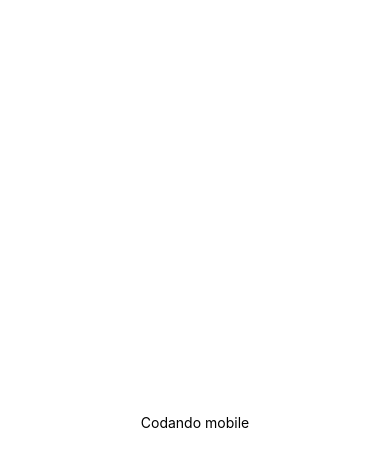
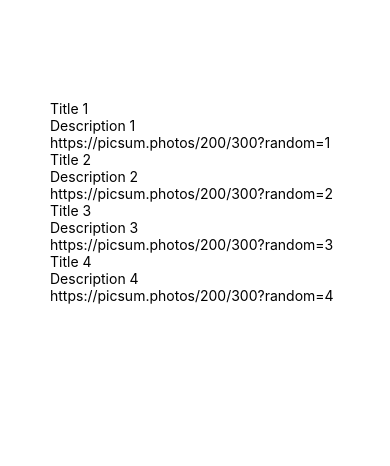
Before and after one commit to Thauan-th/react_native_project, a React Native app: screen / in a window 390 px wide. Shown: the top 466 px of the page. Built offline with nearby package versions, Linux system fonts and the light colour scheme.

Commit message:
exercicios com flatList

```diff
--- a/App.js
+++ /dev/null
@@ -1,21 +0,0 @@
-import { StatusBar } from 'expo-status-bar';
-import { StyleSheet, Text, View } from 'react-native';
-
-export default function App() {
-  return (
-    <View style={styles.container}>
-      <Text>Codando mobile
-      </Text>
-      <StatusBar style="auto" />
-    </View>
-  );
-}
-
-const styles = StyleSheet.create({
-  container: {
-    flex: 1,
-    backgroundColor: '#fff',
-    alignItems: 'center',
-    justifyContent: 'center',
-  },
-});
--- /dev/null
+++ b/src/App.js
@@ -0,0 +1,21 @@
+import React from 'react'
+import { StyleSheet, View, Text } from 'react-native';
+import FlatListComponente from './exercicesTemp/FlatListComponente'
+export default function App() {
+
+
+
+  return (
+    <View style={styles.container}>
+      <FlatListComponente />
+      {/* <Text>Open up App.js to start working on your app!</Text> */}
+    </View>
+  );
+}
+
+const styles = StyleSheet.create({
+  container: {
+    flex: 1,
+  }
+
+});
--- /dev/null
+++ b/src/exercicesTemp/FlatListComponente/index.js
@@ -0,0 +1,59 @@
+import React from "react";
+import { FlatList, Text, View, StyleSheet } from "react-native";
+
+export default function FlatListComponente() {
+    const feed = [
+        {
+            id: 1,
+            title: 'Title 1',
+            description: 'Description 1',
+            image: 'https://picsum.photos/200/300?random=1'
+        },
+        {
+            id: 2,
+            title: 'Title 2',
+            description: 'Description 2',
+            image: 'https://picsum.photos/200/300?random=2'
+        },
+        {
+            id: 3,
+            title: 'Title 3',
+            description: 'Description 3',
+            image: 'https://picsum.photos/200/300?random=3'
+        },
+        {
+            id: 4,
+            title: 'Title 4',
+            description: 'Description 4',
+            image: 'https://picsum.photos/200/300?random=4'
+        }
+    ]
+    const [data, setData] = React.useState(feed)
+
+    return (
+        <View style={styles.teste}>
+            <FlatList data={data} keyExtractor={(item) => item.id} renderItem={({ item }) => {
+
+                return (
+                    <View >
+                        <Text>{item.title}</Text>
+                        <Text>{item.description}</Text>
+                        <Text>{item.image}</Text>
+                    </View>
+                )
+            }} />
+
+        </View>
+    )
+}
+const styles = StyleSheet.create({
+
+    teste: {
+        paddingLeft: 50,
+        paddingTop: 100,
+        flexDirection: 'row',
+        justifyContent: 'space-between',
+        alignItems: 'center',
+    }
+
+});
```
Also changed, not shown: src/index.js (+10 -0 lines), src/components/index.js (deleted).
